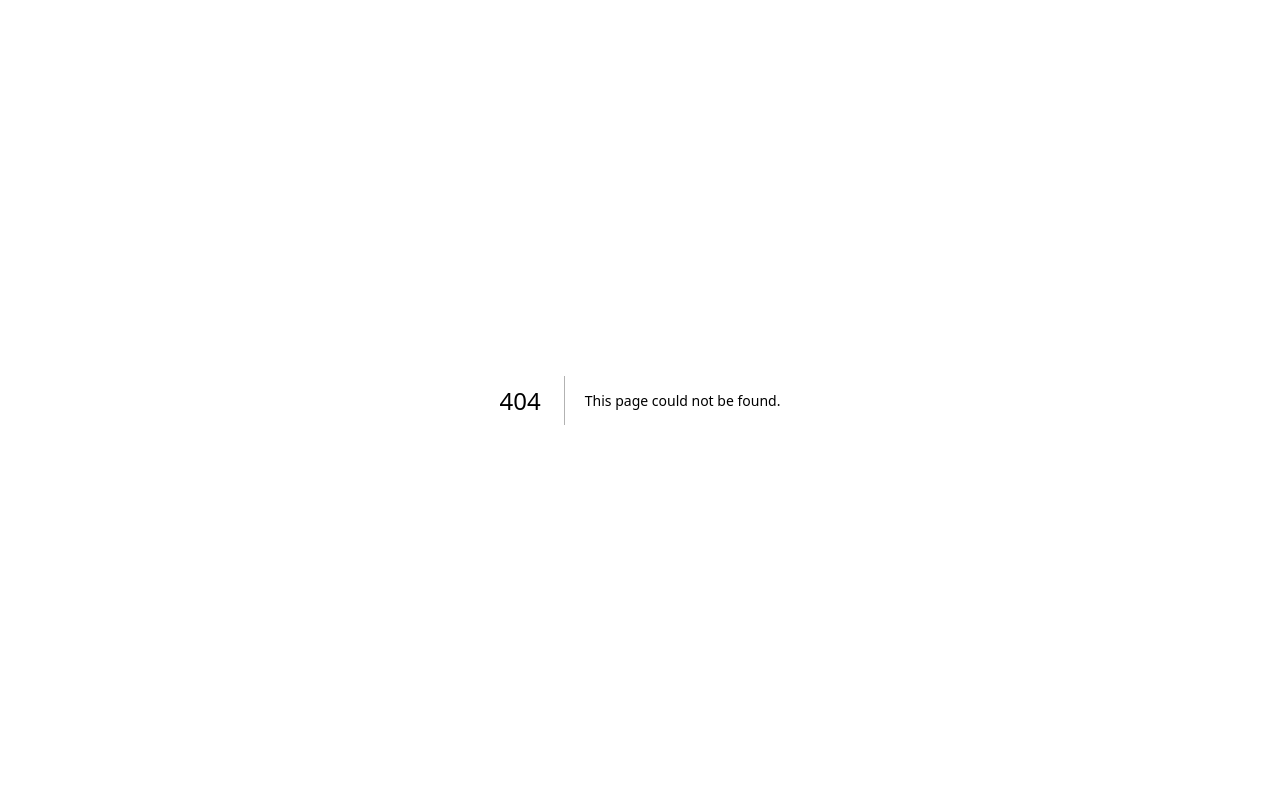
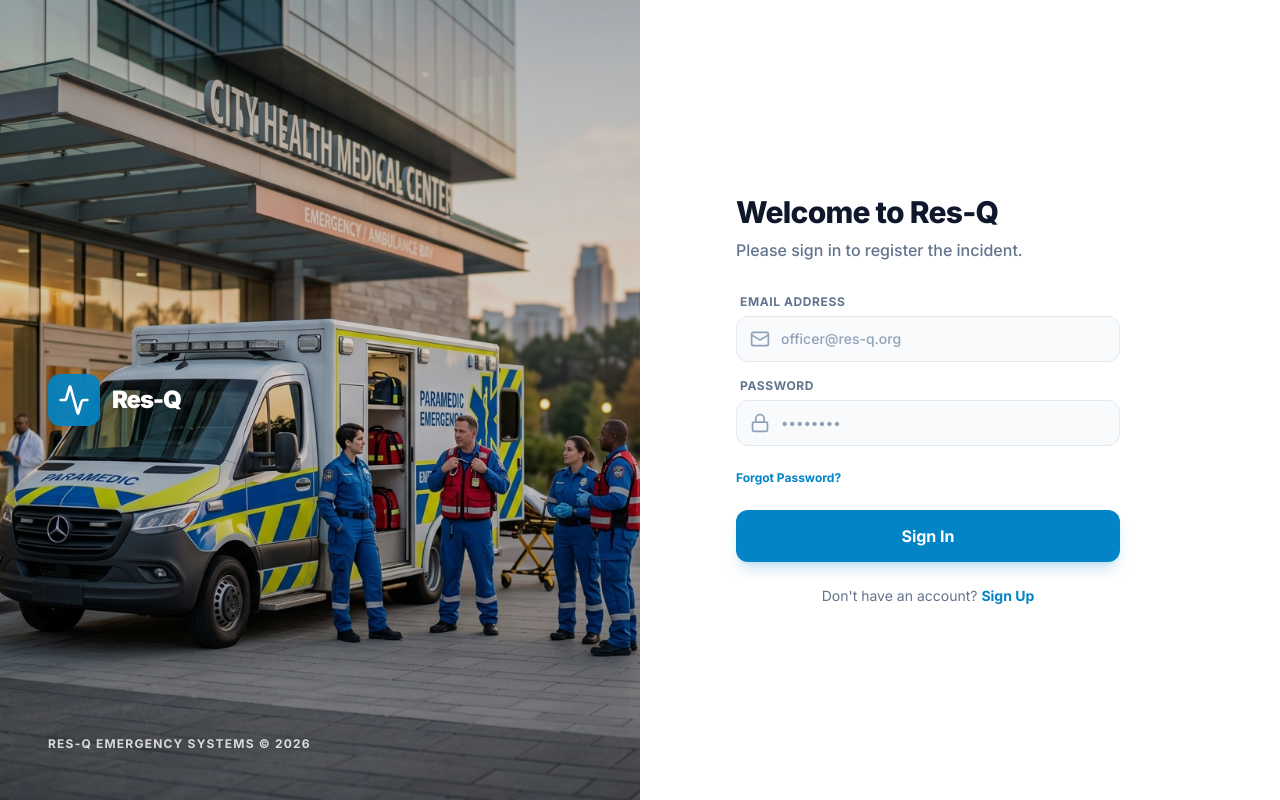
Before and after one commit to WenDEVLIFE/rest_q_web, a Next.js app: page /login in a window 1280 px wide. Before the commit this address had no page. Built offline with nearby package versions, Linux system fonts and the light colour scheme; no server answers.

Commit message:
feat: implement login functionality with Firebase authentication

```diff
--- /dev/null
+++ b/app/login/page.tsx
@@ -0,0 +1,56 @@
+import { LoginForm } from "../../components/Auth/LoginForm";
+import { Activity } from "lucide-react";
+import Image from "next/image";
+
+export default function LoginPage() {
+  return (
+    <div className="flex min-h-screen bg-white font-sans text-slate-900 overflow-hidden">
+      {/* Left Side: Hero Image (Hidden on small screens) */}
+      <div className="hidden lg:flex lg:w-1/2 relative overflow-hidden">
+        {/* Real Hero Image */}
+        <Image
+          src="/login-hero.png"
+          alt="Emergency Response Scene"
+          fill
+          priority
+          className="object-cover brightness-[0.85]"
+        />
+
+        {/* Logo Overlay */}
+        <div className="relative z-10 flex items-center gap-3 p-12 w-full">
+          <div className="p-2.5 bg-primary/90 backdrop-blur-md rounded-xl text-white shadow-xl">
+            <Activity className="w-8 h-8" />
+          </div>
+          <span className="text-2xl font-black tracking-tighter text-white drop-shadow-md">
+            Res-Q
+          </span>
+        </div>
+
+        {/* Bottom Overlay Info */}
+        <div className="absolute bottom-12 left-12 z-10 text-xs font-bold text-white/80 uppercase tracking-widest drop-shadow-sm">
+          Res-Q Emergency Systems © 2026
+        </div>
+
+        {/* Subtle Gradient Overlay for depth */}
+        <div className="absolute inset-0 bg-gradient-to-t from-black/20 via-transparent to-black/10 pointer-events-none" />
+      </div>
+
+      {/* Right Side: Login Form */}
+      <div className="w-full lg:w-1/2 flex items-center justify-center p-8 relative">
+        <div className="lg:hidden absolute top-8 left-8 flex items-center gap-2">
+          <Activity className="w-6 h-6 text-primary" />
+          <span className="text-xl font-bold tracking-tight">Res-Q</span>
+        </div>
+
+        <div className="w-full max-w-md space-y-8 animate-in fade-in slide-in-from-bottom-4 duration-700">
+          <div className="text-center lg:text-left space-y-2">
+            <h2 className="text-3xl font-extrabold text-slate-900 tracking-tight">Welcome to Res-Q</h2>
+            <p className="text-slate-500 font-medium">Please sign in to register the incident.</p>
+          </div>
+
+          <LoginForm />
+        </div>
+      </div>
+    </div>
+  );
+}
--- /dev/null
+++ b/src/agents/UserAgent/LoginHandler.ts
@@ -0,0 +1,62 @@
+import {
+  signInWithEmailAndPassword,
+  createUserWithEmailAndPassword,
+  signOut,
+  sendPasswordResetEmail,
+  UserCredential
+} from "firebase/auth";
+import { auth } from "../../data/firebase";
+
+/**
+ * UserAgent: LoginHandler
+ *
+ * Responsibilities:
+ * - Handle secure login/logout
+ * - Process user registration
+ * - Manage password recovery requests
+ */
+export class LoginHandler {
+  /**
+   * Performs standard email/password login
+   */
+  static async login(email: string, password: string): Promise<UserCredential> {
+    try {
+      return await signInWithEmailAndPassword(auth, email, password);
+    } catch (error) {
+      throw error;
+    }
+  }
+
+  /**
+   * Creates a new user account
+   */
+  static async register(email: string, password: string): Promise<UserCredential> {
+    try {
+      return await createUserWithEmailAndPassword(auth, email, password);
+    } catch (error) {
+      throw error;
+    }
+  }
+
+  /**
+   * Logs out the current user session
+   */
+  static async logout(): Promise<void> {
+    try {
+      await signOut(auth);
+    } catch (error) {
+      throw error;
+    }
+  }
+
+  /**
+   * Sends a password reset email
+   */
+  static async resetPassword(email: string): Promise<void> {
+    try {
+      await sendPasswordResetEmail(auth, email);
+    } catch (error) {
+      throw error;
+    }
+  }
+}
--- /dev/null
+++ b/src/data/firebase.ts
@@ -0,0 +1,28 @@
+import { initializeApp, getApps, getApp } from "firebase/app";
+import { getAuth } from "firebase/auth";
+
+const firebaseConfig = {
+  apiKey: process.env.NEXT_PUBLIC_FIREBASE_API_KEY || "mock-api-key",
+  authDomain: process.env.NEXT_PUBLIC_FIREBASE_AUTH_DOMAIN || "mock-auth-domain",
+  projectId: process.env.NEXT_PUBLIC_FIREBASE_PROJECT_ID || "mock-project-id",
+  storageBucket: process.env.NEXT_PUBLIC_FIREBASE_STORAGE_BUCKET || "mock-storage-bucket",
+  messagingSenderId: process.env.NEXT_PUBLIC_FIREBASE_MESSAGING_SENDER_ID || "mock-messaging-id",
+  appId: process.env.NEXT_PUBLIC_FIREBASE_APP_ID || "mock-app-id",
+};
+
+// Initialize Firebase for SSR/CSR safely
+let auth: any;
+
+try {
+  if (!process.env.NEXT_PUBLIC_FIREBASE_API_KEY) {
+    console.warn("Res-Q Warning: Firebase API Key is missing. UI is running in mock mode.");
+  }
+  const app = getApps().length > 0 ? getApp() : initializeApp(firebaseConfig);
+  auth = getAuth(app);
+} catch (error) {
+  console.error("Firebase Initialization Error:", error);
+  // Fallback to a minimal mock if initialization fails completely
+  auth = { currentUser: null };
+}
+
+export { auth };
--- /dev/null
+++ b/src/utils/authentication.ts
@@ -0,0 +1,41 @@
+/**
+ * Res-Q Authentication Utilities
+ */
+
+/**
+ * Formats Firebase auth errors into user-friendly messages.
+ * @param errorCode Firebase error code (e.g., 'auth/user-not-found')
+ * @returns Readable error string
+ */
+export const formatAuthError = (errorCode: string): string => {
+  switch (errorCode) {
+    case 'auth/invalid-email':
+      return 'The email address is not valid.';
+    case 'auth/user-disabled':
+      return 'This user account has been disabled.';
+    case 'auth/user-not-found':
+      return 'No account found with this email.';
+    case 'auth/wrong-password':
+    case 'auth/user-not-found':
+    case 'auth/invalid-credential':
+      return 'Invalid email or password. Please try again.';
+    case 'auth/email-already-in-use':
+      return 'An account already exists with this email.';
+    case 'auth/weak-password':
+      return 'The password is too weak. Use at least 6 characters.';
+    case 'auth/operation-not-allowed':
+      return 'Operation not allowed. Please contact support.';
+    case 'auth/too-many-requests':
+      return 'Too many failed attempts. Please try again later.';
+    default:
+      return 'An unexpected error occurred. Please try again.';
+  }
+};
+
+/**
+ * Validates email format using regex.
+ */
+export const isValidEmail = (email: string): boolean => {
+  const emailRegex = /^[^\s@]+@[^\s@]+\.[^\s@]+$/;
+  return emailRegex.test(email);
+};
```
